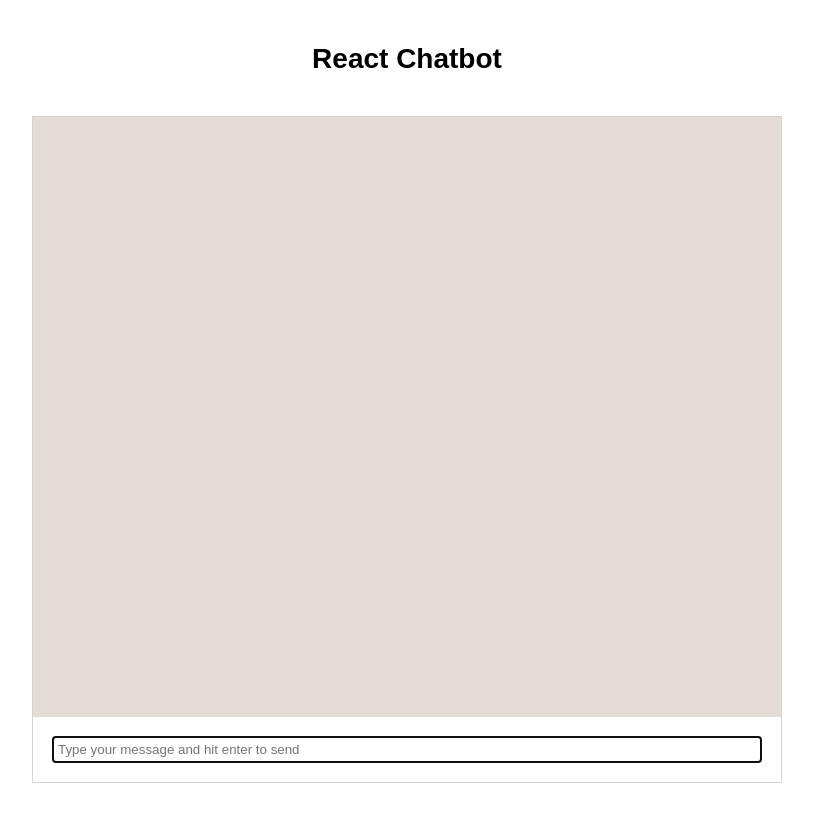
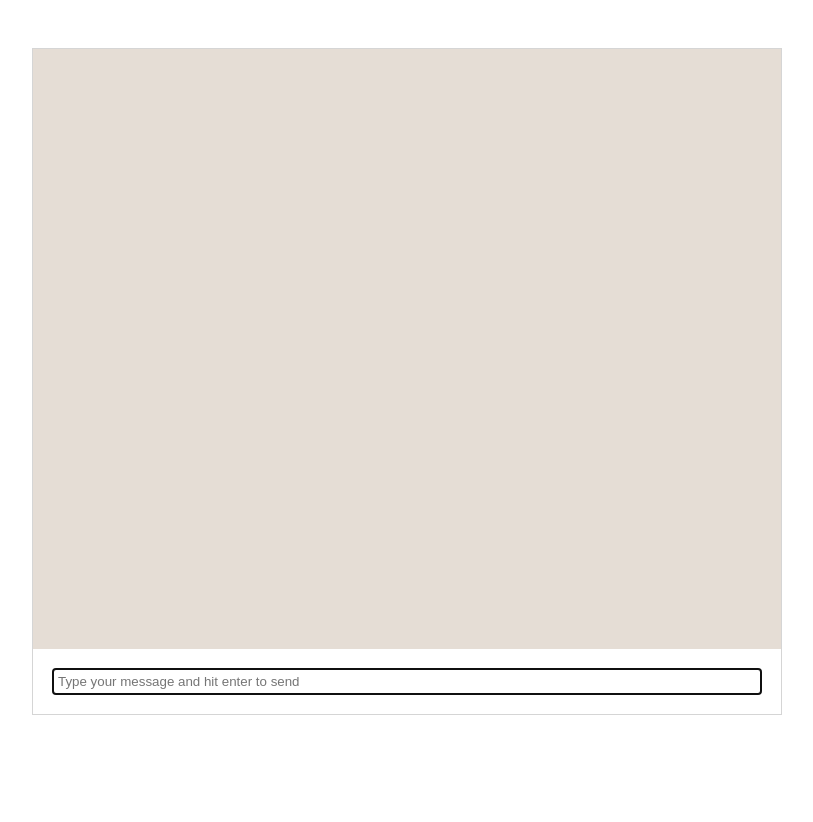
Before and after one commit to yalla-coop/nightingale, a React (Create React App) app in the folder client/: page /chat in a window 1280 px wide. Shown: the top 822 px of the page, without its empty margins (233-1046 px from the left). After the commit the page ends 800 px from the top, so only its background shows below. Built offline with nearby package versions, Linux system fonts and the light colour scheme; no server answers; a web font is replaced by a local one.

Commit message:
styled components created for Chat component

```diff
--- a/client/src/Components/Pages/Chat/index.css
+++ b/client/src/Components/Pages/Chat/index.css
@@ -1,25 +1,4 @@
-html,
-body {
-  font: 14px/1.21 'Helvetica Neue', arial, sans-serif;
-  font-weight: 400;
-  box-sizing: border-box;
-}
-
-*,
-*::before,
-*::after {
-  box-sizing: inherit;
-  margin: 0;
-  padding: 0;
-}
-
-h1 {
-  text-align: center;
-  margin-top: 40px;
-  margin-bottom: 40px;
-}
-
-.chat-window {
+/* .chat-window {
   width: 750px;
   margin: auto;
   border: 1px solid #d5d5d5;
@@ -41,7 +20,7 @@ h1 {
   width: 100%;
   border: none;
   padding: 5px;
-}
+} */
 
 .chat-bubble {
   font-size: 20px;
--- a/client/src/Components/Pages/Chat/index.jsx
+++ b/client/src/Components/Pages/Chat/index.jsx
@@ -3,6 +3,7 @@ import Pusher from "pusher-js";
 import axios from "axios";
 
 import "./index.css";
+import { ChatWindow, ConversationView, MessageBox, Form } from "./index.style";
 
 class Chat extends Component {
   // userMessage contains user input
@@ -52,14 +53,15 @@ class Chat extends Component {
     axios.post("http://localhost:8080/api/bot/chat", {
       message: this.state.userMessage
     });
-    axios.post("http://localhost:8080/api/bot/messages", {
-      message: this.state.userMessage
-    });
+    // axios.post("http://localhost:8080/api/bot/messages", {
+    //   message: this.state.userMessage
+    // });
 
     this.setState({ userMessage: "" });
   };
 
   render() {
+    // set up function that renders text by human or ai (defined as className)
     const ChatBubble = (text, i, className) => {
       return (
         <div key={`${className}-${i}`} className={`${className} chat-bubble`}>
@@ -73,11 +75,10 @@ class Chat extends Component {
 
     return (
       <div>
-        <h1>React Chatbot</h1>
-        <div className="chat-window">
-          <div className="conversation-view">{chat}</div>
-          <div className="message-box">
-            <form onSubmit={this.handleSubmit}>
+        <ChatWindow>
+          <ConversationView>{chat}</ConversationView>
+          <MessageBox>
+            <Form onSubmit={this.handleSubmit}>
               <input
                 value={this.state.userMessage}
                 onInput={this.handlechange}
@@ -86,9 +87,9 @@ class Chat extends Component {
                 autoFocus
                 placeholder="Type your message and hit enter to send"
               />
-            </form>
-          </div>
-        </div>
+            </Form>
+          </MessageBox>
+        </ChatWindow>
       </div>
     );
   }
--- /dev/null
+++ b/client/src/Components/Pages/Chat/index.style.js
@@ -0,0 +1,27 @@
+import styled from "styled-components";
+
+export const ChatWindow = styled.div`
+  width: 750px;
+  margin: auto;
+  border: 1px solid #d5d5d5;
+`;
+
+export const ConversationView = styled.div`
+  width: 100%;
+  min-height: 600px;
+  padding: 20px 40px;
+  background-color: #e5ddd5;
+`;
+
+export const MessageBox = styled.div`
+  width: 100%;
+  padding: 20px 20px;
+`;
+
+export const Form = styled.form`
+  input {
+    width: 100%;
+    border: none;
+    padding: 5px;
+  }
+`;
```
